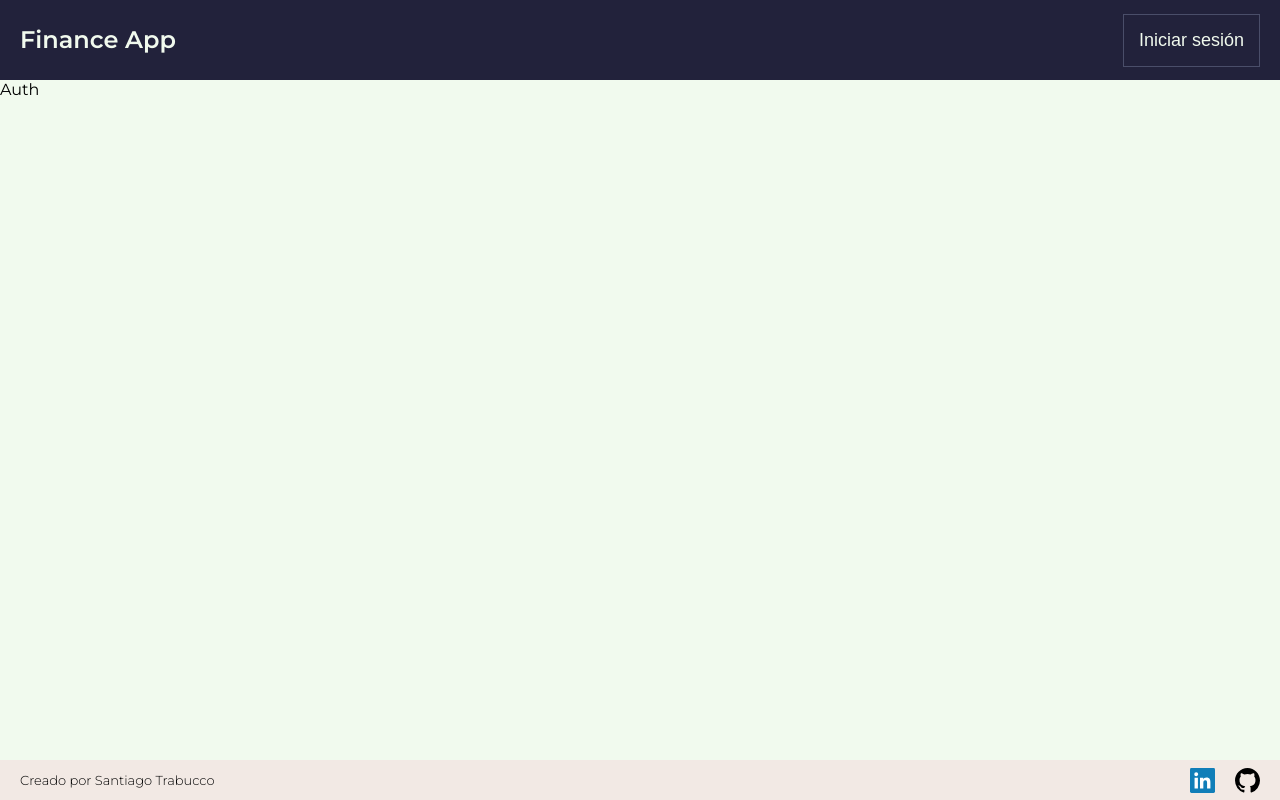
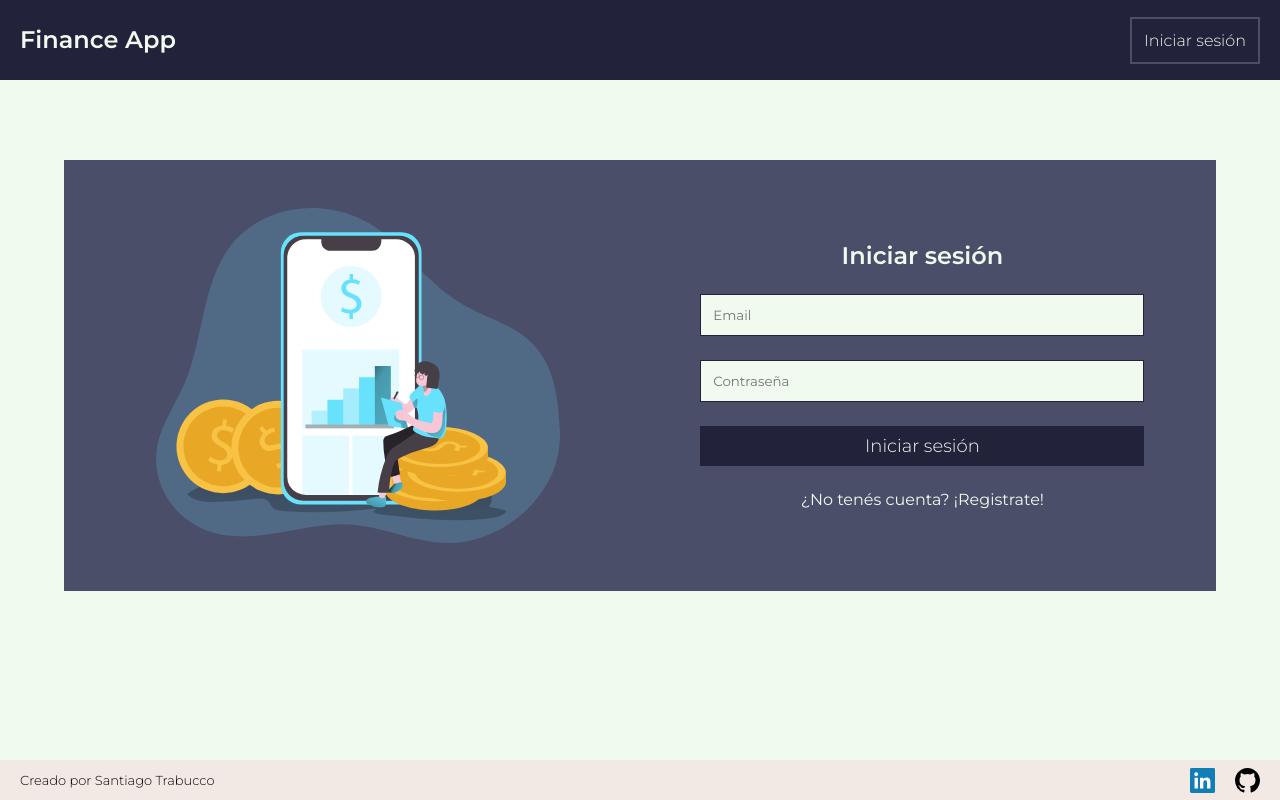
Before and after one commit to Sandotcom/Alkemy-Challenge, a React (Create React App) app in the folder client/: page /auth in a window 1280 px wide. Built offline with nearby package versions, Linux system fonts and the light colour scheme.

Commit message:
Update Form component & add form styles

```diff
--- a/client/src/components/Form.jsx
+++ b/client/src/components/Form.jsx
@@ -1,9 +1,54 @@
-import React from 'react'
+import { useState } from "react";
+import finance from "../assets/finance_app.svg";
+import style from "../styles/Form.module.css";
 
 const Form = () => {
+  const [isUser, setIsUser] = useState(true);
+
+  const handleUser = () => setIsUser((prevIsUser) => !prevIsUser);
+
   return (
-    <div>Form</div>
-  )
-}
+    <div className={style.main}>
+      <div className={style.container}>
+        <figure className={style.figure}>
+          <img className={style.img} src={finance} alt="Finance App" />
+        </figure>
 
-export default Form
+        <form className={style.form}>
+          <h2>{isUser ? "Iniciar sesión" : "Registrate"}</h2>
+          {!isUser && (
+            <input
+              className={style.input} type="text" placeholder="Nombre" autoComplete="given-name"
+            />
+          )}
+
+          <input
+            className={style.input} type="email" placeholder="Email" autoComplete="email"
+          />
+
+          <input
+            className={style.input} type="password" placeholder="Contraseña" autoComplete={isUser ? "current-password" : "new-password"}
+          />
+
+          {!isUser && (
+            <input
+              className={style.input} type="password" placeholder="Confirmar contraseña" autoComplete="new-password"
+            />
+          )}
+
+          <button className={style.btn} type="submit">
+            {isUser ? "Iniciar sesión" : "Registrate"}
+          </button>
+
+          <p className={style.p} onClick={handleUser}>
+            {isUser
+              ? "¿No tenés cuenta? ¡Registrate!"
+              : "¿Ya tenés cuenta? Inicía sesión"}
+          </p>
+        </form>
+      </div>
+    </div>
+  );
+};
+
+export default Form;
--- a/client/src/components/Navbar.jsx
+++ b/client/src/components/Navbar.jsx
@@ -5,7 +5,7 @@ const Navbar = () => {
   return (
     <nav className={style.container}>
       <h2>Finance App</h2>
-      <button>Iniciar sesión</button>
+      <button className={style.btn}>Iniciar sesión</button>
     </nav>
   )
 }
--- a/client/src/pages/Auth.jsx
+++ b/client/src/pages/Auth.jsx
@@ -1,8 +1,11 @@
 import React from 'react'
+import Form from '../components/Form'
 
 const Auth = () => {
   return (
-    <div>Auth</div>
+    <>
+      <Form />
+    </>
   )
 }
 
--- /dev/null
+++ b/client/src/styles/Form.module.css
@@ -0,0 +1,79 @@
+.main{
+  min-height: 300px;
+  padding: 80px 0;
+  color: #F1FAEE;
+  display: flex;
+}
+
+.container{
+  background: #4A4E69;
+  margin: auto;
+  width: 90%;
+  overflow: hidden;
+  padding: 1em;
+  min-height: 420px;
+
+  display: grid;
+  grid-auto-rows: max-content;
+  grid-template-columns: repeat(auto-fit, minmax(310px, 1fr));
+  gap: .6em
+}
+
+.figure{
+  overflow: hidden;
+  display: flex;
+  align-items: center;
+}
+
+.img{
+  margin-left: auto;
+  margin-right: auto;
+  margin-top: 2em;
+  margin-bottom: 2em;
+  width: 80%;
+  max-width: 60vw;
+}
+
+.form{
+  display: flex;
+  flex-direction: column;
+  justify-content: center;
+  align-items: center;
+  gap: 1.5em;
+}
+
+.input{
+  width: 80%;
+  max-width: 500px;
+  background-color: #F1FAEE;
+  padding: .9em;
+  border: 1px solid #22223B;
+  font-family: inherit;
+}
+
+.input:focus{
+  outline: none;
+  border: 1px solid #4A4E69;
+}
+
+.btn{
+  color: #F1FAEE;
+  width: 80%;
+  max-width: 500px;
+  font-weight: 300;
+  font-size: 18px;
+  padding: .5em;
+  font-family: inherit;
+  background-color: #22223B;
+  cursor: pointer;
+  transition: all 200ms ease-out;
+}
+
+.btn:hover, .btn:active{
+  background-color: #161627;
+}
+
+.p:hover{
+  font-weight: 500;
+  cursor: pointer;
+}
--- a/client/src/styles/Navbar.module.css
+++ b/client/src/styles/Navbar.module.css
@@ -15,19 +15,20 @@
   padding: 0 20px;
 }
 
-.container button{
+.btn{
   color: #F1FAEE;
   float: right;
   margin-right: 20px;
   font-weight: 300;
-  font-size: 18px;
-  padding: 15px 15px;
+  font-size: 16px;
+  font-family: inherit;
+  padding: 12px 12px;
   background-color: transparent;
-  border: 1px solid #4A4E69;
+  border: 2px solid #4A4E69;
   cursor: pointer;
   transition: all 200ms ease-out;
 }
 
-.container button:hover, button:active{
+.btn:hover, .btn:active{
   background-color: #4A4E69;
 }
```
Also changed, not shown: client/src/assets/finance_app.svg (added).
